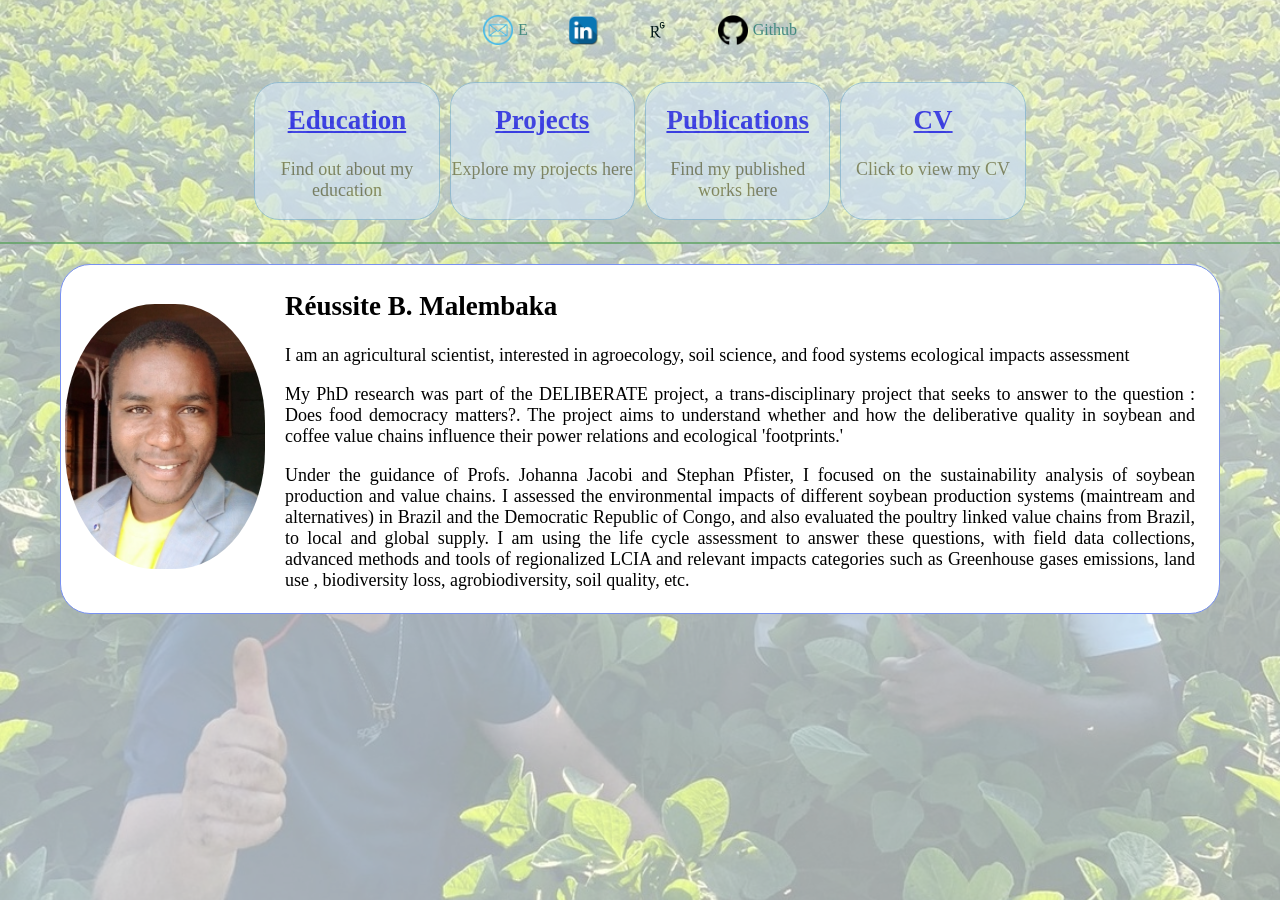
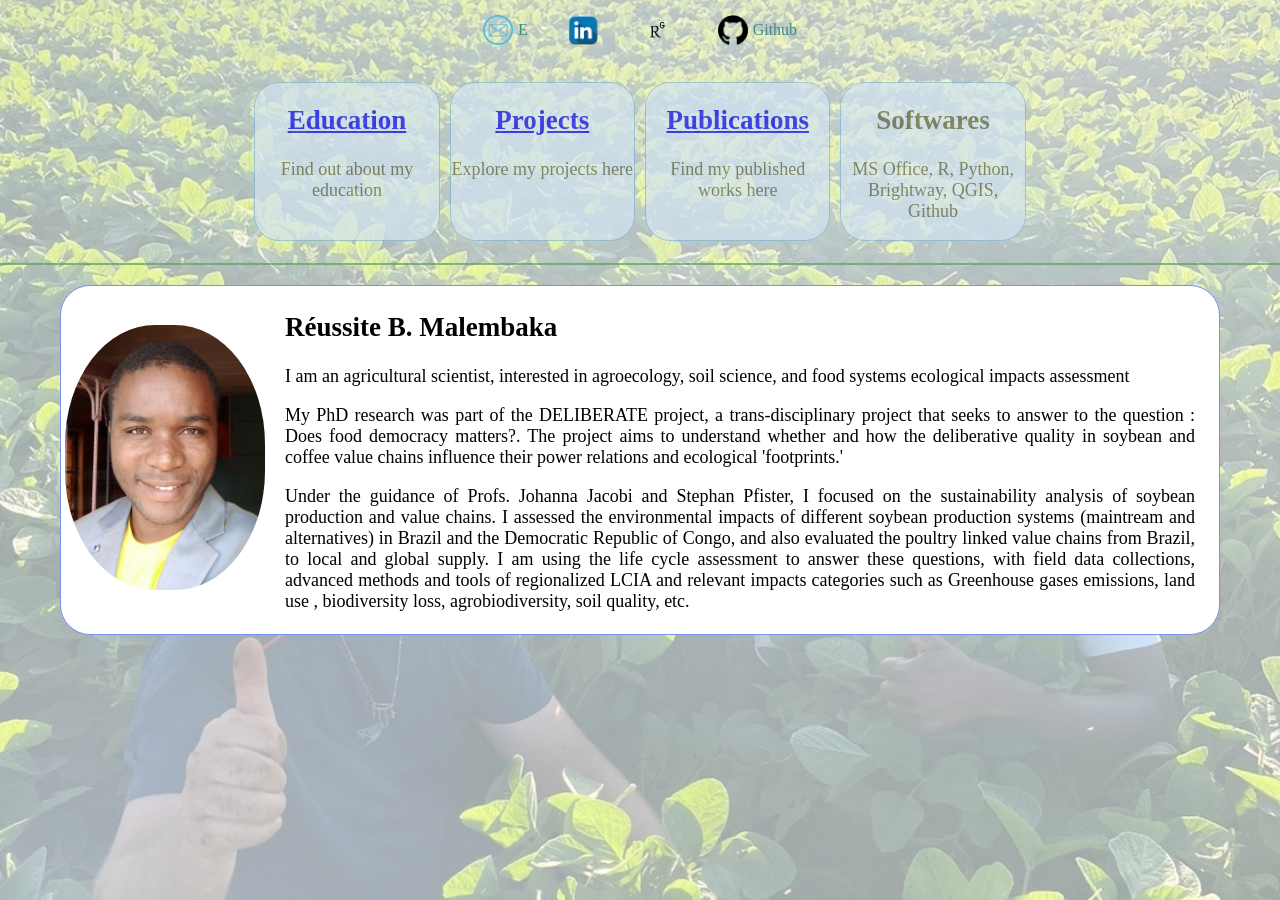
Before and after one commit to reussitemalembaka/reussitemalembaka.github.io, a Jekyll site: the page index.html, which Jekyll copies as it is, in a window 1280 px wide and 900 px high. Built offline with Jekyll 4.4.1, drawn with Linux system fonts in a browser that asks for light colours.

Commit message:
removing the CV from the index html

```diff
--- a/index.html
+++ b/index.html
@@ -47,11 +47,15 @@
               <h2><a href="publications.html">Publications</a></h2>
               <p>Find my published works here</p>
           </div>
-          <div class="box">
+          <!-- <div class="box">
               <h2><a href="CV_Malembaka_02.2026.pdf" target="_blank"> CV </a></h2>
               <p>Click to view my CV</p>
+        </div> -->
+      <div class="box">
+              <h2> Softwares </a></h2>
+              <p> MS Office, R, Python, Brightway, QGIS, Github </p>
         </div>
-        </div>
+      </div>
       </div>
     </section>
 
```
